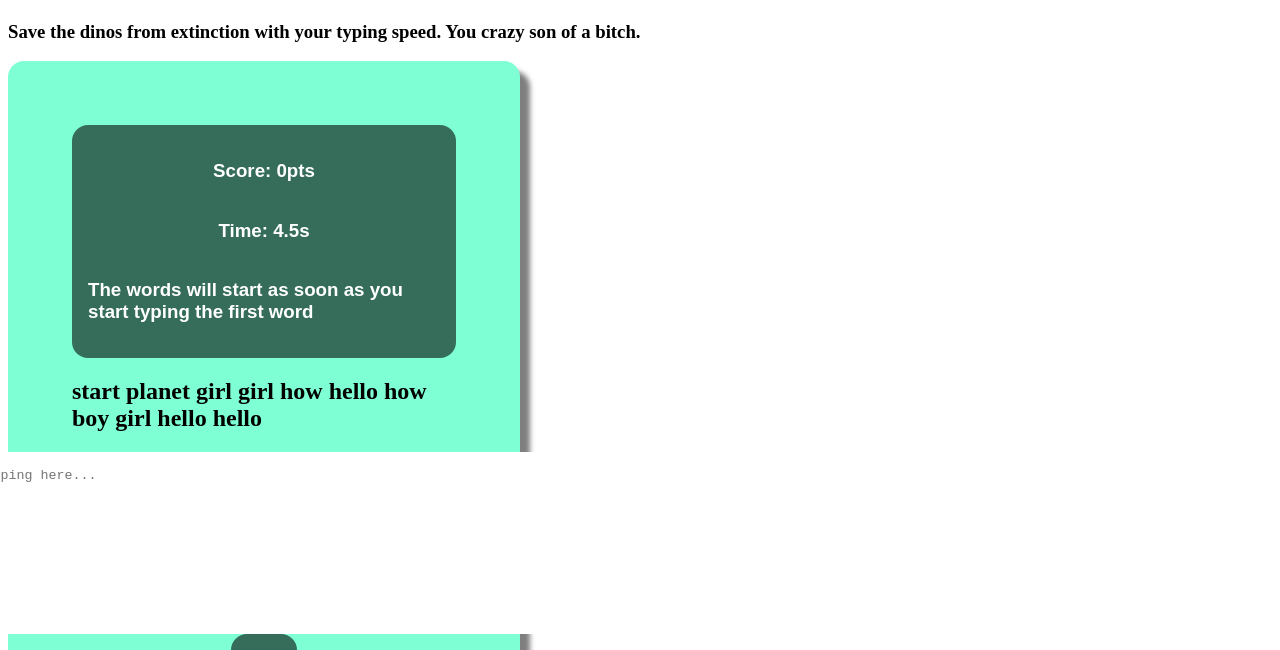
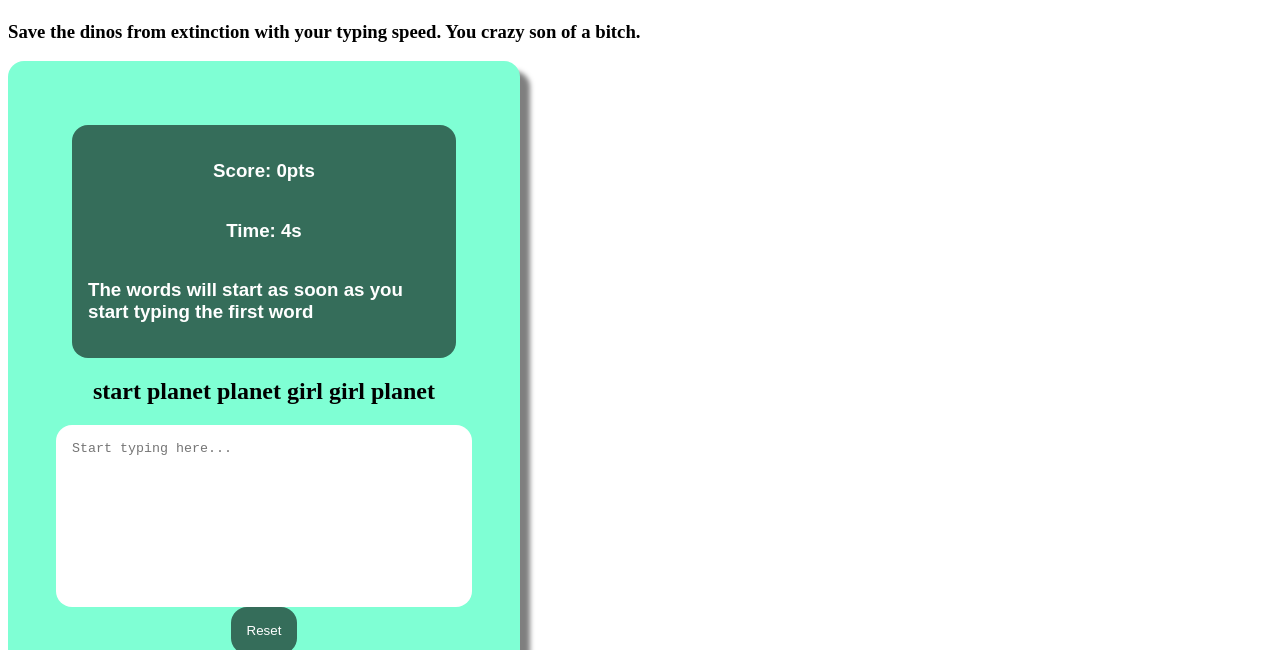
Before and after one commit to jjozic/Speed-Typer, a plain HTML site: page index.html in a window 1280 px wide. Shown: the part 150-800 px from the top of the page. Drawn offline with Linux system fonts and the light colour scheme.

Commit message:
Changed drop rate
- changed drop rate of words to 1000ms
- fixed textare size when resizing the page

```diff
--- a/index.html
+++ b/index.html
@@ -23,10 +23,10 @@
             <div class="scoreboard">
                 <h3 id="score">Score: 0pts</h3>
                 <h3 id="time">Time: 0s</h3>
-                <h3>The words will start as soon as you start typing the first word</h3>
+                <h3 id="words">The words will start as soon as you start typing the first word</h3>
             </div>
             <h2 id="game-text">start</h2>
-            <textarea name="typing-box" id="" cols="80" rows="10" placeholder="Start typing here..."></textarea>
+            <textarea name="typing-box" id="typing-box" cols="80" rows="10" placeholder="Start typing here..."></textarea>
             <button onclick="reset()" type="reset">Reset</button>
         </div>
     </div>
--- a/script.js
+++ b/script.js
@@ -8,12 +8,13 @@ document.addEventListener('DOMContentLoaded', () => {
     setTimeout(() => generateRandomWord(), 500)
 
     function generateRandomWord() {
-        console.log(randomWordGenerator())
+        var typingBox = document.getElementById('typing-box')
         text.innerHTML += (' ' + randomWordGenerator())
-        time.innerHTML = 'Time: ' + (run/2) + 's';
+        time.innerHTML = 'Time: ' + (run) + 's';
+        console.log(typingBox.innerHTML)
         run++
         if (run < 40) {
-            setTimeout(() => generateRandomWord(), 500)
+            setTimeout(() => generateRandomWord(), 1000)
         }
     }
 
--- a/style.css
+++ b/style.css
@@ -31,6 +31,8 @@ textarea{
     padding: 1rem;
     resize: none;
     outline:none;
+    width: 30vw;
+
 }
 
 .scoreboard{
```
